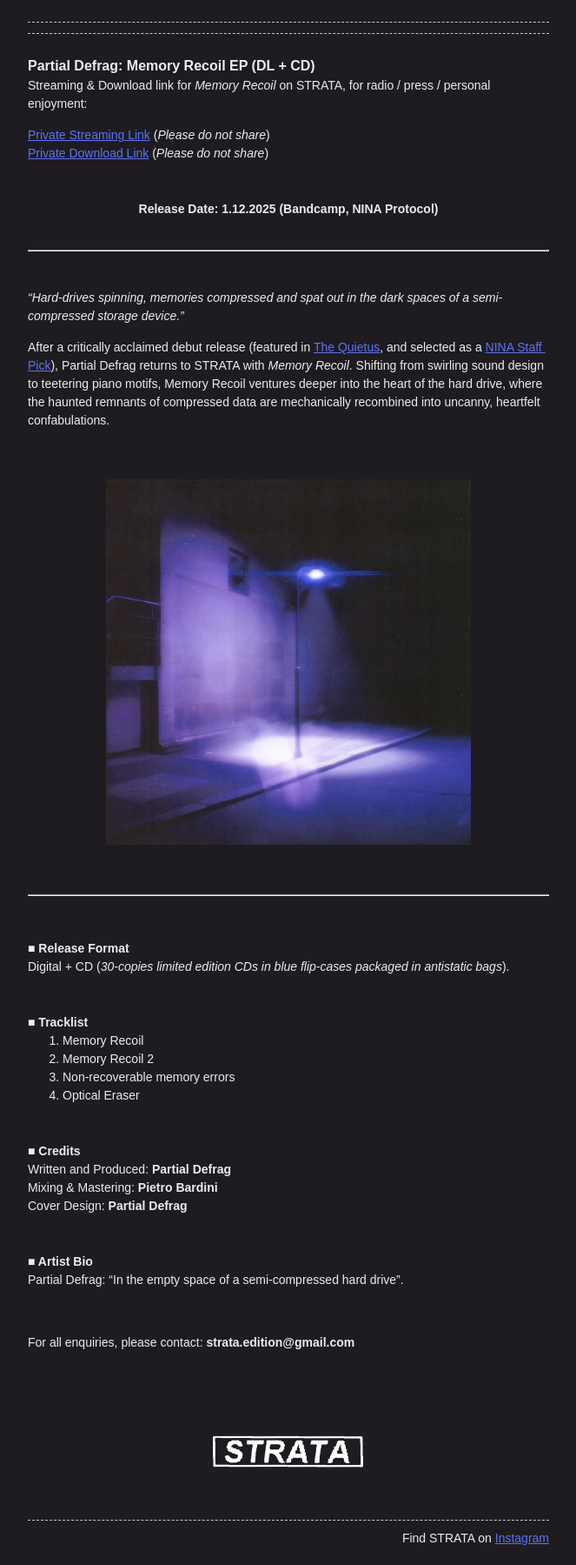
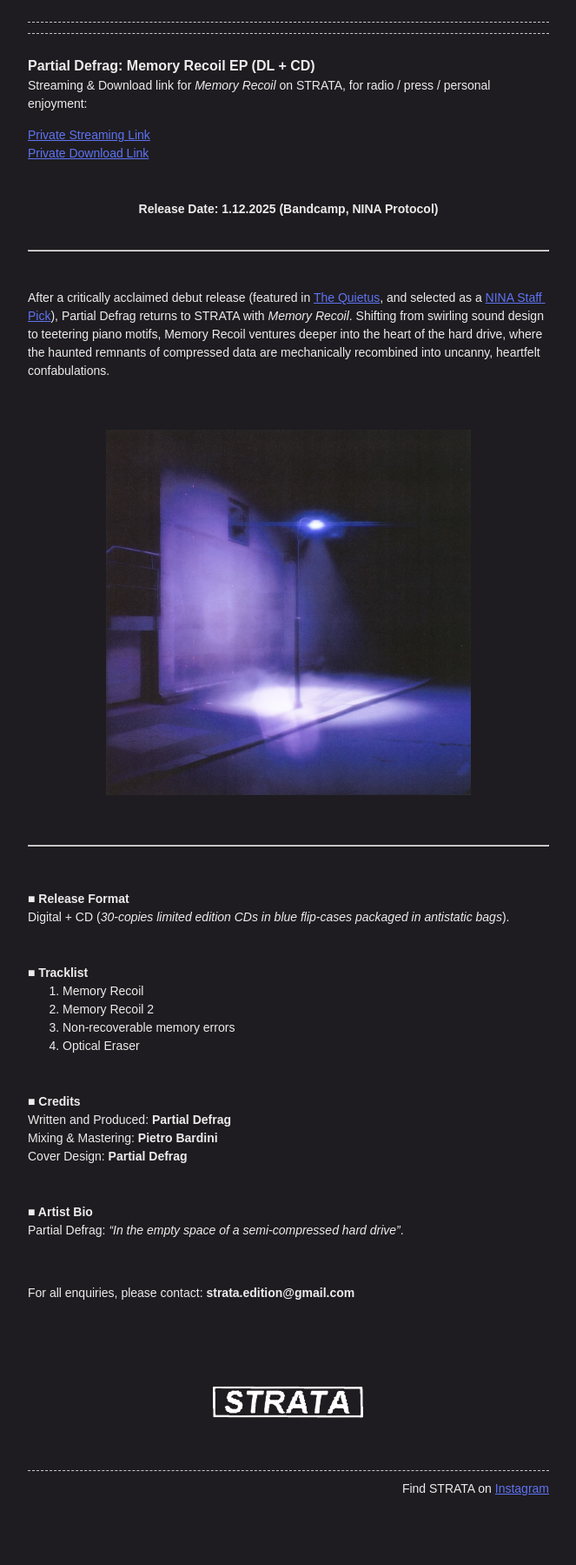
Before and after one commit to StrataEdition/Memory-Recoil-EPK, a Jekyll site: the page built from index.md, in a window 1280 px wide. Shown: the whole page at 87% size, without its empty margins (308-971 px from the left). Built offline with Jekyll 4.4.1, drawn with Linux system fonts in a browser that asks for light colours; after the commit the page ends 1742 px from its top, so only the background shows below that.

Commit message:
Update index.md

```diff
--- a/index.md
+++ b/index.md
@@ -9,16 +9,14 @@ layout: home
 
 Streaming & Download link for *Memory Recoil* on STRATA, for radio / press / personal enjoyment:
 
-[Private Streaming Link](https://on.soundcloud.com/52nDFJmNBvthddgR9) (*Please do not share*)
-[Private Download Link](https://drive.google.com/drive/folders/1BUNzDlvQYPKmk4WAZI8S4Yv46X6m0yv8?usp=sharing) (*Please do not share*)
+[Private Streaming Link](https://on.soundcloud.com/52nDFJmNBvthddgR9)
+[Private Download Link](https://drive.google.com/drive/folders/1BUNzDlvQYPKmk4WAZI8S4Yv46X6m0yv8?usp=sharing)
 <br>
 ### Release Date: 1.12.2025 (Bandcamp, NINA Protocol)
 <br>
 
 ---
 <br>
-
-*"Hard-drives spinning, memories compressed and spat out in the dark spaces of a semi-compressed storage device."*
 
 After a critically acclaimed debut release (featured in [The Quietus](https://thequietus.com/quietus-reviews/partial-defrag-scandisk-review/), and selected as a [NINA Staff Pick](https://www.ninaprotocol.com/articles/partial-defrag-scandisk)), Partial Defrag returns to STRATA with *Memory Recoil*. Shifting from swirling sound design to teetering piano motifs, Memory Recoil ventures deeper into the heart of the hard drive, where the haunted remnants of compressed data are mechanically recombined into uncanny, heartfelt confabulations.
 
@@ -49,7 +47,7 @@ Cover Design: **Partial Defrag**
 <br>
 
 ## ■ Artist Bio
-Partial Defrag: "In the empty space of a semi-compressed hard drive".
+Partial Defrag: *"In the empty space of a semi-compressed hard drive"*.
 
 <br>
 
```
